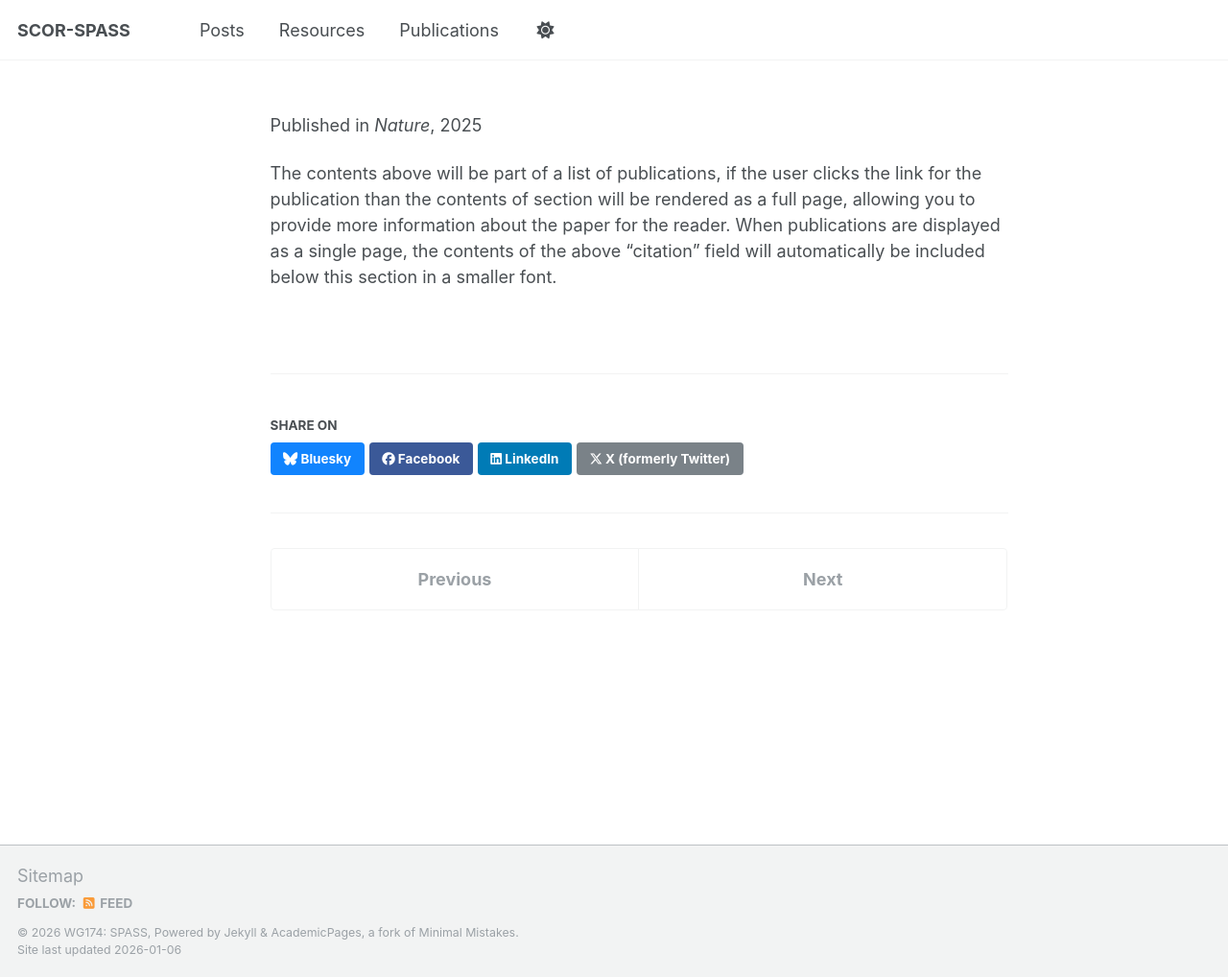
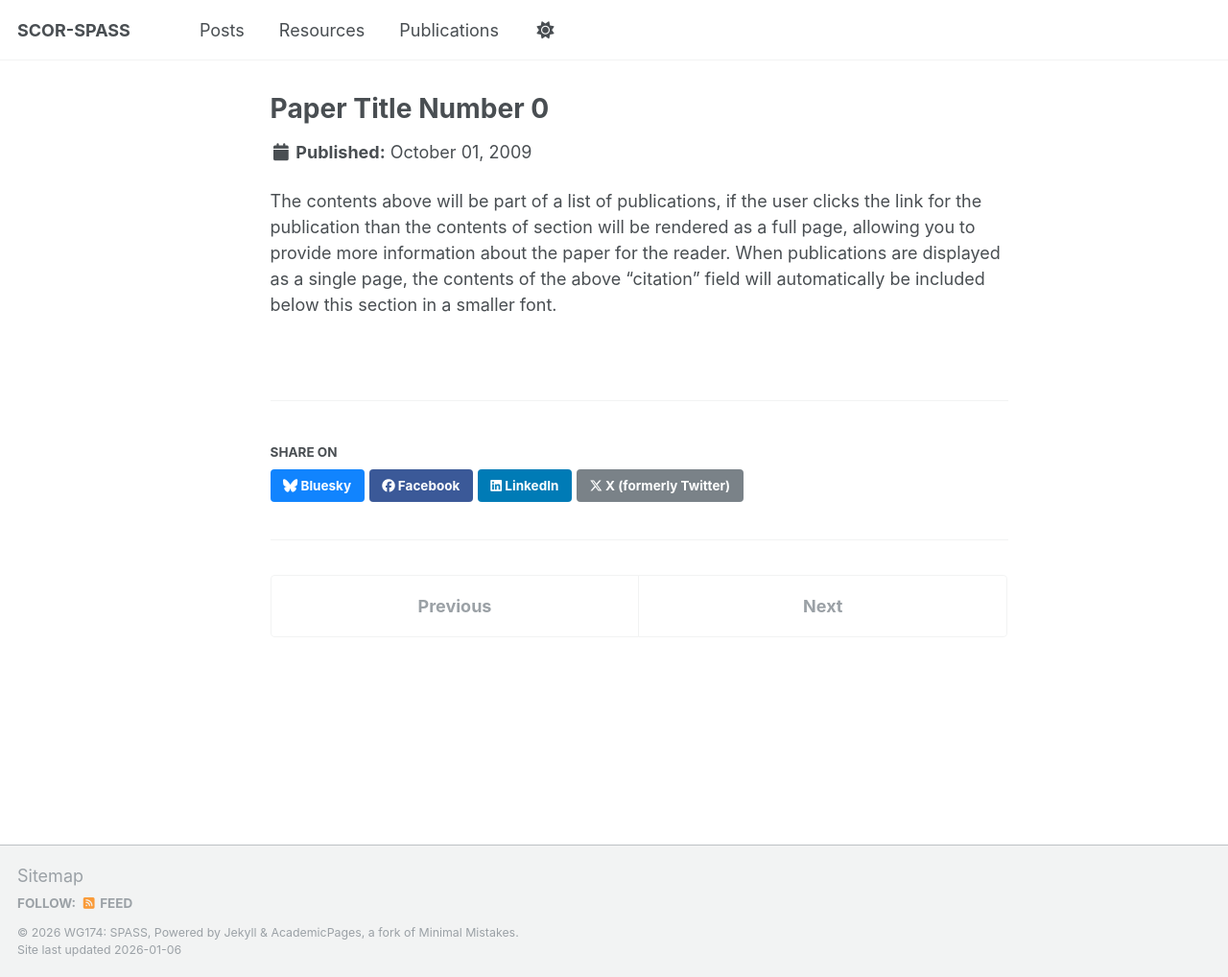
Before and after one commit to SCOR-SPASS/scor-spass.github.io, a Jekyll site: the page built from _publications/2009-10-01-paper-title-number-0.md, in a window 1280 px wide and 1018 px high. Shown: the whole window at 96% size. Built offline with Jekyll 4.4.1, drawn with Linux system fonts in a browser that asks for light colours; part of the change alters nothing that is shown.

Commit message:
Update 2009-10-01-paper-title-number-0.md

```diff
--- a/_publications/2009-10-01-paper-title-number-0.md
+++ b/_publications/2009-10-01-paper-title-number-0.md
@@ -1,10 +1,10 @@
 ---
-title: ""
-collection: publications
-category: manuscripts
-permalink: /publication/2009-10-01-paper-title-number-1
-excerpt: "**The distribution of subsurface microplastics in the ocean** <br>This [paper]([https://www.nature.com/articles/s41586-025-08818-1]) provides a global view of microplastics along the ocean water depth.  <br/><img src='/images/glob.png'>"
-date: 2025-05-01
-venue: 'Nature'
+#title: ""
+#collection: publications
+#category: manuscripts
+#permalink: /publication/2009-10-01-paper-title-number-1
+#excerpt: "**The distribution of subsurface microplastics in the ocean** <br>This [paper]([https://www.nature.com/articles/s41586-025-#08818-1]) provides a global view of microplastics along the ocean water depth.  <br/><img src='/images/glob.png'>"
+#date: 2025-05-01
+#venue: 'Nature'
 ---
 The contents above will be part of a list of publications, if the user clicks the link for the publication than the contents of section will be rendered as a full page, allowing you to provide more information about the paper for the reader. When publications are displayed as a single page, the contents of the above "citation" field will automatically be included below this section in a smaller font.
```
